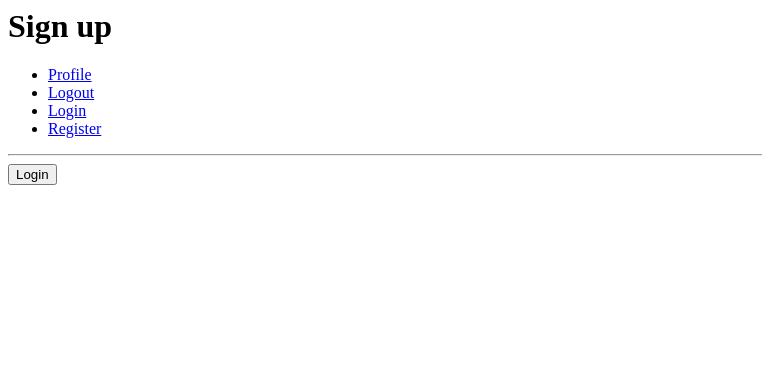
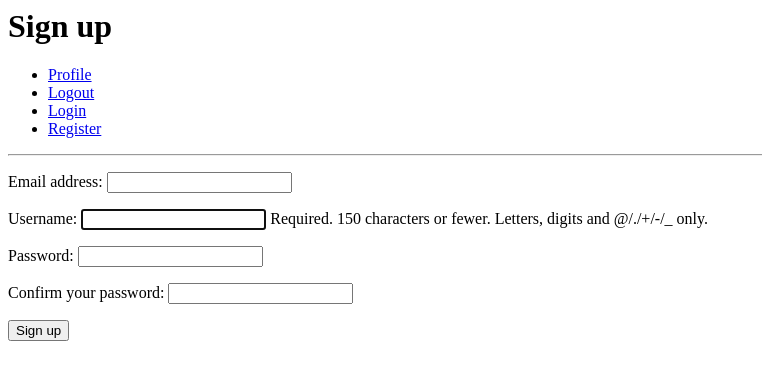
Before and after one commit to Ardhanari/stationery, a Django app: page /accounts/signup/ in a window 1280 px wide. Shown: the top 380 px of the page, without its empty margins (0-762 px from the left). Run offline with Django 3.2, Linux system fonts and the light colour scheme.

Commit message:
signup form validation

```diff
--- a/accounts/forms.py
+++ b/accounts/forms.py
@@ -9,14 +9,30 @@ class UserLoginForm(forms.Form):
     username = forms.CharField()
     password = forms.CharField(widget=forms.PasswordInput)
 
-class SignUpNewUser(forms.Form):
+class SignUpNewUserForm(UserCreationForm):
     """Form used to create new instance of user """
 
-    # username = forms.CharField()
-    # email =
-    password = forms.CharField(widget=forms.PasswordInput)
-    password2 = forms.CharField(widget=forms.PasswordInput, label="Confirm your password")
+    password1 = forms.CharField(label="Password", widget=forms.PasswordInput)
+    password2 = forms.CharField(label="Confirm your password", widget=forms.PasswordInput)
 
     class Meta:
         model = User
-        fields = ['username', 'email', 'password', 'password2']
+        fields = ['email', 'username', 'password1', 'password2']
+
+    def clean_email(self):
+        email = self.cleaned_data.get('email')
+        username = self.cleaned_data.get('username')
+
+        if User.objects.filter(email=email).exclude(username=username):
+            raise forms.ValidationError("Email address must be unique")
+        return email
+
+    def clean_password2(self):
+        password1 = self.cleaned_data.get('password1')
+        password2 = self.cleaned_data.get('password2')
+
+        if not password1 or not password2:
+            raise ValidationError("You must fill both fields")
+
+        if password1 != password2:
+            raise ValidationError("Passwords must match")
--- a/accounts/templates/signup.html
+++ b/accounts/templates/signup.html
@@ -8,8 +8,8 @@
 
     <form method="POST">
         {% csrf_token %}
-        {{ signup_form }}
-        <button type="submit">Login</button>
+        {{ signup_form.as_p }}
+        <button type="submit">Sign up</button>
     </form>
 
 {%endblock %}
--- a/accounts/views.py
+++ b/accounts/views.py
@@ -1,7 +1,7 @@
 from django.shortcuts import render, redirect, reverse
 from django.contrib import auth, messages
 from django.contrib.auth.decorators import login_required
-from accounts.forms import UserLoginForm
+from accounts.forms import UserLoginForm, SignUpNewUserForm
 
 def index(request):
     """Return index.html file"""
@@ -43,4 +43,6 @@ def login(request):
 def signup(request):
     """Returns sign up form"""
 
-    return render(request, 'signup.html')
+    signup_form = SignUpNewUserForm()
+
+    return render(request, 'signup.html', {'signup_form': signup_form})
```
